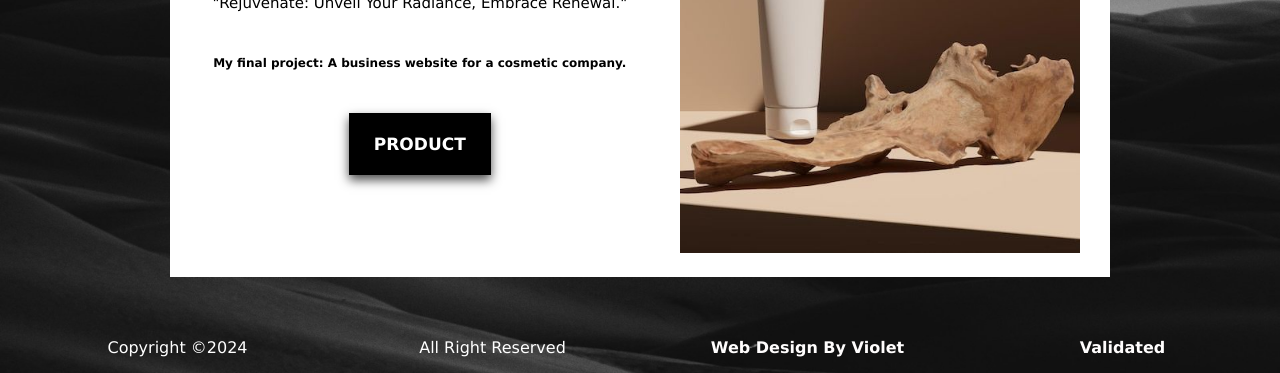
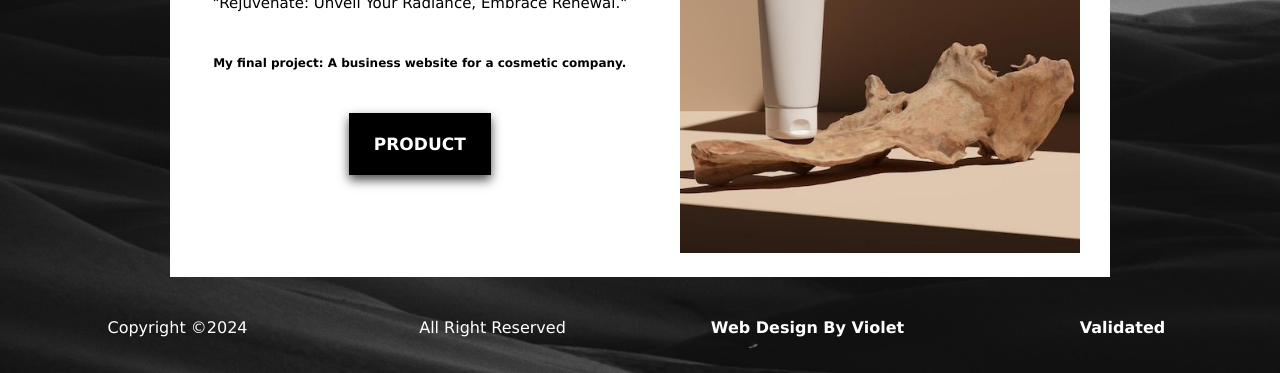
Before and after one commit to itsvee0120/IT161, a plain HTML site: page it161/final/index.html in a window 1280 px wide. Shown: the part 427-800 px from the top of the page. Drawn offline with Linux system fonts and the light colour scheme.

Commit message:
Update stylesheet.css

```diff
--- a/it161/final/css/stylesheet.css
+++ b/it161/final/css/stylesheet.css
@@ -424,7 +424,9 @@ footer {
     bottom: 0;
     position: fixed; /* or use 'absolute' if you prefer */
     width: 100%; /* Ensure footer spans the full width */
-    z-index: 0; /* Set a low z-index to keep it at the bottom */
+    z-index: 0;
+   margin-bottom: 20px; /* Set a low z-index to keep it at the bottom */
+
 }
 footer ul {
     margin-left: 20px;
```
